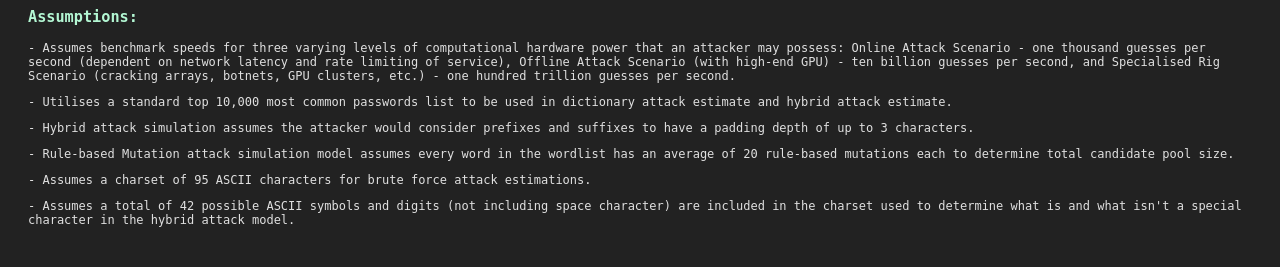
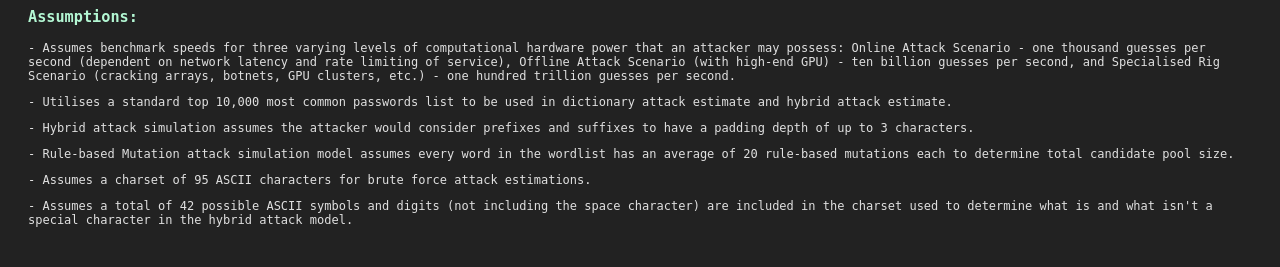
Before and after one commit to shaylaing/password-security-toolkit, a Flask app: page /simulator in a window 1280 px wide. Shown: the part 552-819 px from the top of the page. Run offline with Flask 3, Linux system fonts and the light colour scheme.

Commit message:
Formatting.

```diff
--- a/project/templates/simulator.html
+++ b/project/templates/simulator.html
@@ -104,7 +104,7 @@
             <p>- Hybrid attack simulation assumes the attacker would consider prefixes and suffixes to have a padding depth of up to 3 characters.</p>
             <p>- Rule-based Mutation attack simulation model assumes every word in the wordlist has an average of 20 rule-based mutations each to determine total candidate pool size.</p>
             <p>- Assumes a charset of 95 ASCII characters for brute force attack estimations.</p>
-            <p>- Assumes a total of 42 possible ASCII symbols and digits (not including space character) are included in the charset used to determine what is and what isn't a special character in the hybrid attack model.</p>
+            <p>- Assumes a total of 42 possible ASCII symbols and digits (not including the space character) are included in the charset used to determine what is and what isn't a special character in the hybrid attack model.</p>
         </div>
     </div>
 {% endblock %}
```
